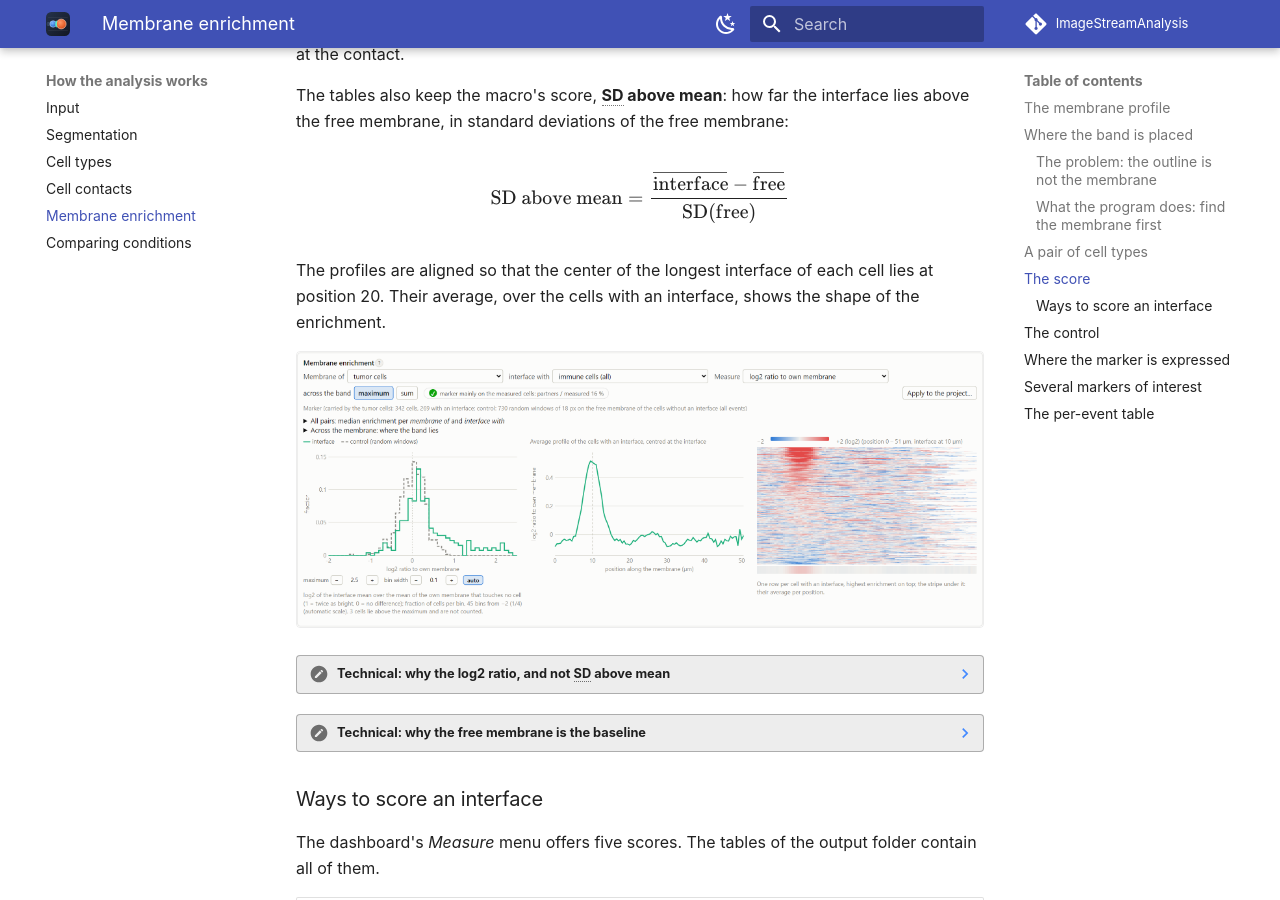
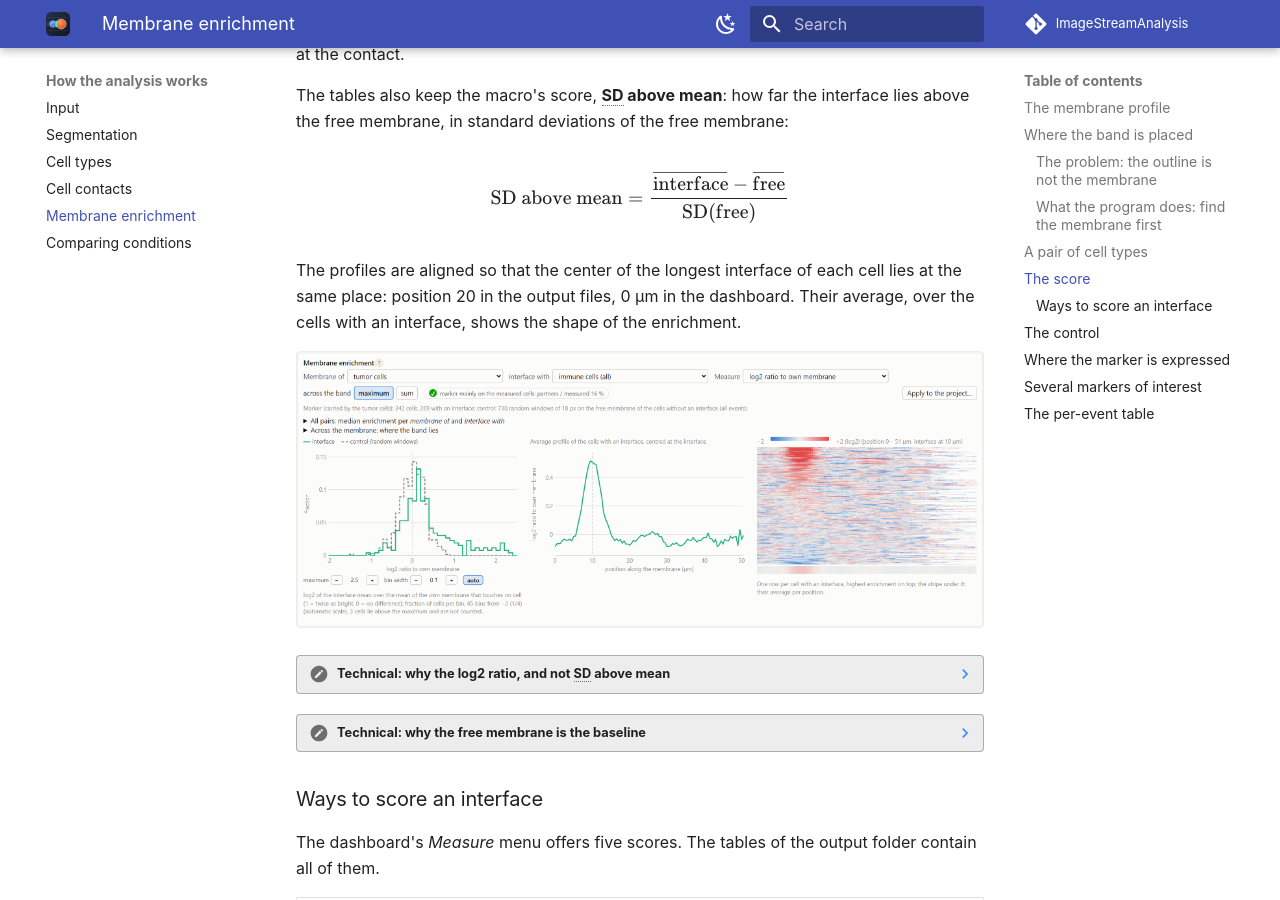
Before and after one commit to BioImaging-NKI/ImageStreamAnalysis, an MkDocs documentation site: the page built from manual/analysis/membrane.md, in a window 1280 px wide and 900 px high, scrolled down 4098 px. Built offline with MkDocs 1.6.1 and Material for MkDocs 9.7.7, drawn with Linux system fonts in a browser that asks for light colours; comment, search, counter and statistics services are not loaded.

Commit message:
Dashboard: membrane profiles with the interface at 0 µm
The average profile, the heatmap legend, the stripe under the heatmap and the
cell card's profile give positions in µm from the interface centre instead of
from the start of the aligned row (where the interface lay at 20 px). The
output files keep position 20. The cell card's profile is labelled in the
measure shown (log2 or SD) and its range fits log2 values.

Manual and SPEC updated; the affected screenshots and the live demo wait for
the next refresh (MAINTAINING.md).

Co-Authored-By: Claude Opus 5.5 <noreply@anthropic.com>

```diff
--- a/manual/analysis/membrane.md
+++ b/manual/analysis/membrane.md
@@ -229,8 +229,9 @@ standard deviations of the free membrane:
 
 $$\text{SD above mean} = \frac{\overline{\text{interface}} - \overline{\text{free}}}{\text{SD}(\text{free})}$$
 
-The profiles are aligned so that the center of the longest interface of each cell lies at position 20. Their
-average, over the cells with an interface, shows the shape of the enrichment.
+The profiles are aligned so that the center of the longest interface of each cell lies at the same place: position 20
+in the output files, 0 µm in the dashboard. Their average, over the cells with an interface, shows the shape of the
+enrichment.
 
 ![Membrane enrichment in the dashboard](../images/dash_membrane.png)
 
```
Also changed, not shown: docs/SPEC.md (+4 -0 lines), manual/guide/dashboard.md (+2 -2 lines), src/imagestream_analysis/templates/dashboard.html (+15 -13 lines), tools/manual/MAINTAINING.md (+2 -1 lines), 1 other file.
